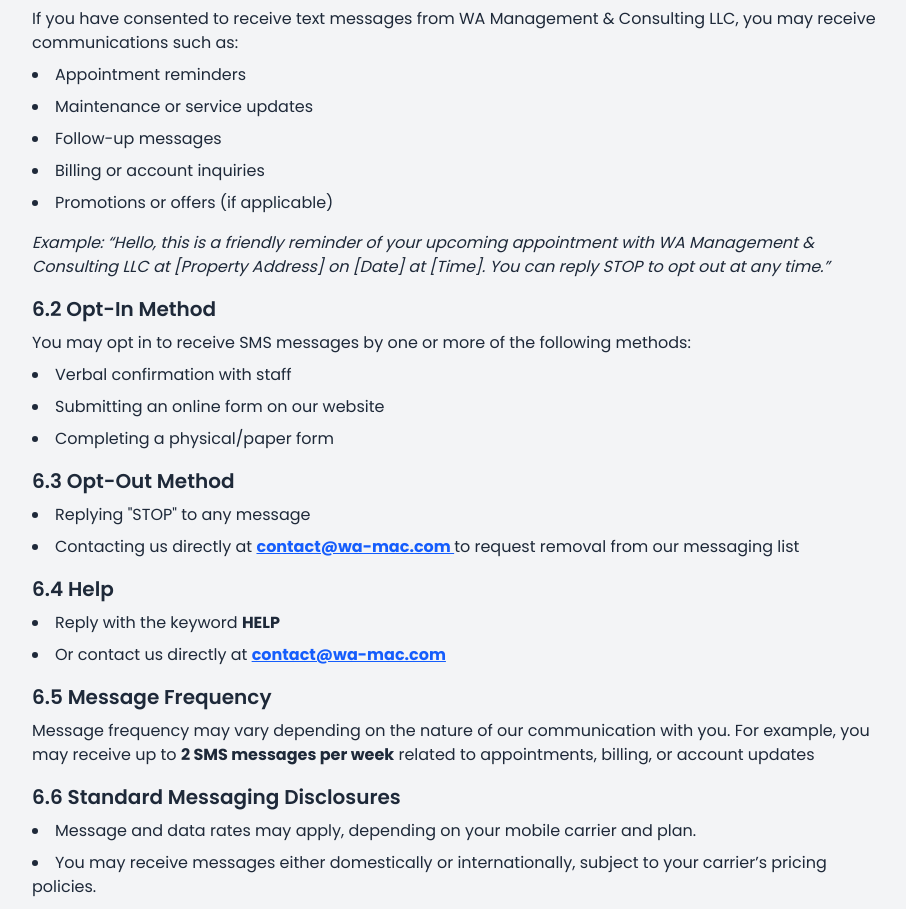
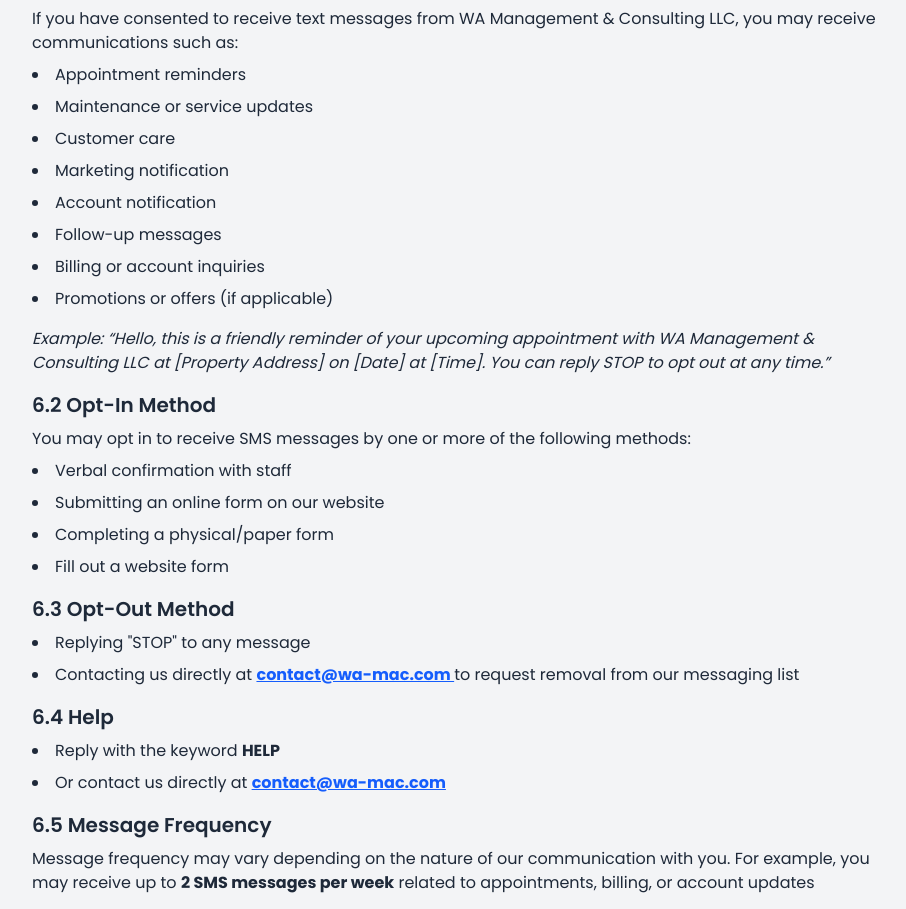
Before and after one commit to curl-kawsar/wa-mac, a Next.js app: page /terms in a window 1280 px wide. Shown: the part 1322-2231 px from the top of the page, without its empty margins (184-1090 px from the left). Built offline with nearby package versions, Linux system fonts and the light colour scheme.

Commit message:
Update page.jsx

```diff
--- a/src/app/(wamac)/terms/page.jsx
+++ b/src/app/(wamac)/terms/page.jsx
@@ -154,6 +154,9 @@
         <ul className="list-disc list-inside mb-4 space-y-2">
           <li>Appointment reminders</li>
           <li>Maintenance or service updates</li>
+          <li>Customer care</li>
+          <li>Marketing notification</li>
+          <li>Account notification</li>
           <li>Follow-up messages</li>
           <li>Billing or account inquiries</li>
           <li>Promotions or offers (if applicable)</li>
@@ -167,6 +170,7 @@
           <li>Verbal confirmation with staff</li>
           <li>Submitting an online form on our website</li>
           <li>Completing a physical/paper form</li>
+          <li>Fill out a website form</li>
         </ul>
 
         <h3 className="text-xl font-semibold mb-2">6.3 Opt-Out Method</h3>
```
